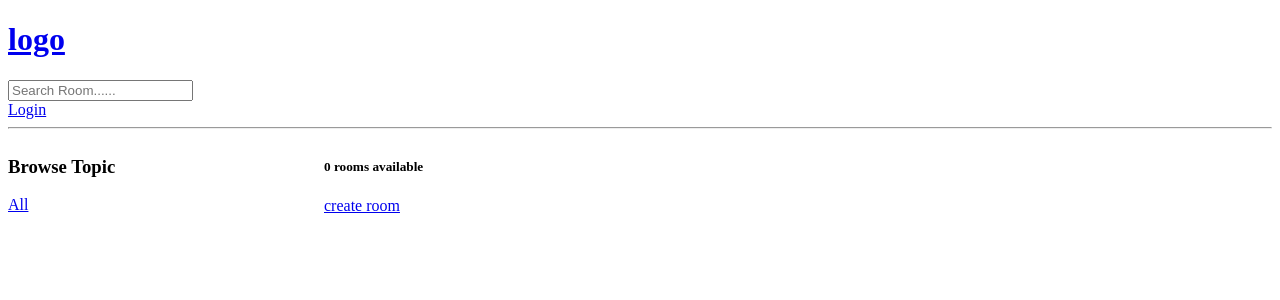
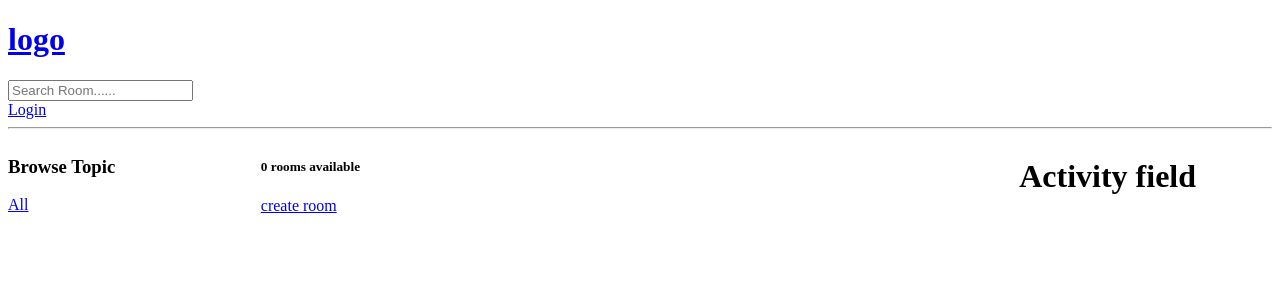
Before and after one commit to adeniranbukunmi/studybudy, a Django app: page / in a window 1280 px wide. Shown: the top 300 px of the page. Run offline with Django 5.2, Linux system fonts and the light colour scheme; data that the repository does not hold is empty.

Commit message:
made change to hope page

```diff
--- a/studybudypjt/template/baseapp/home.html
+++ b/studybudypjt/template/baseapp/home.html
@@ -4,7 +4,7 @@
 <style>
     .home__container{
         display: grid;
-        grid-template-columns: 1fr 3fr;
+        grid-template-columns: 1fr 3fr 1fr;
     }
 </style>
 
@@ -43,7 +43,9 @@
             {% endfor %}
         </div>
 
-
+        <div>
+            <h1>Activity field</h1>
+        </div>
     </div>
 </div>
 {% endblock content%}
```
